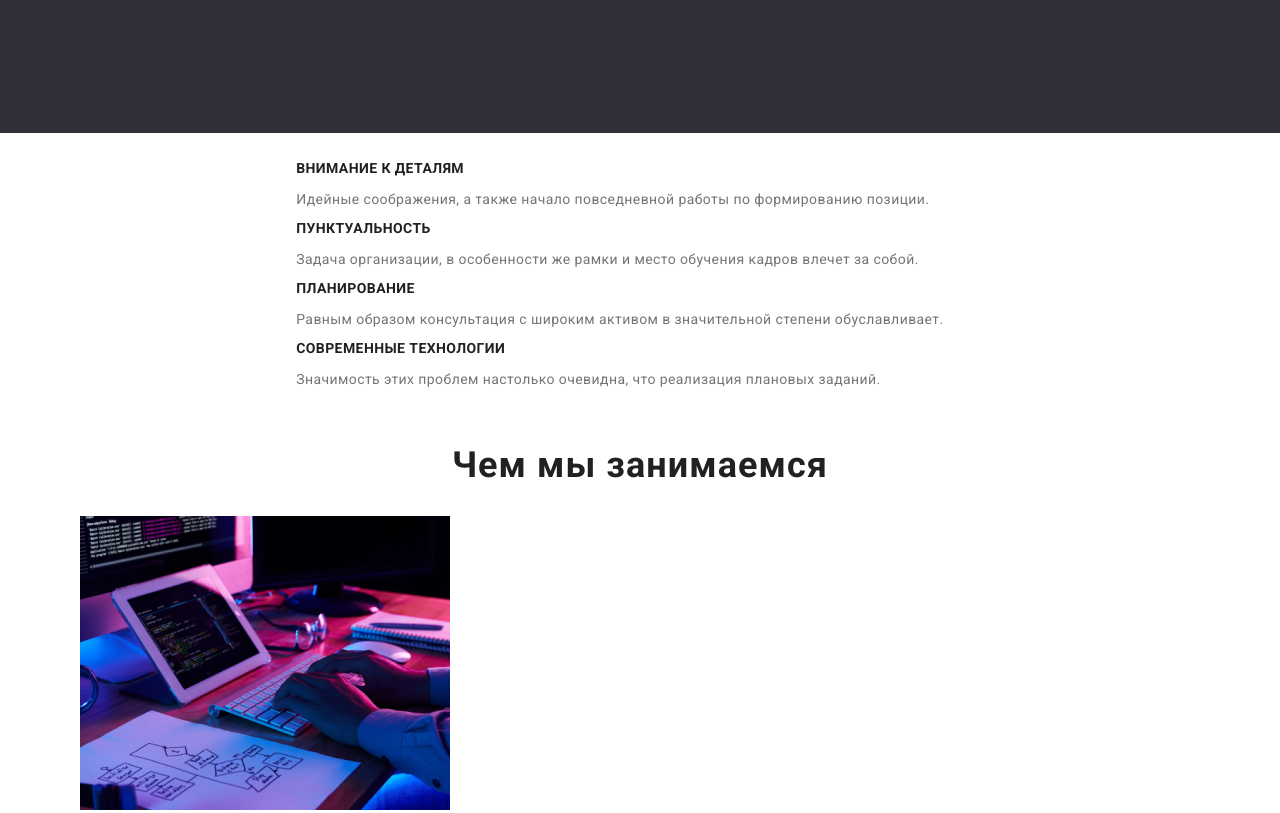
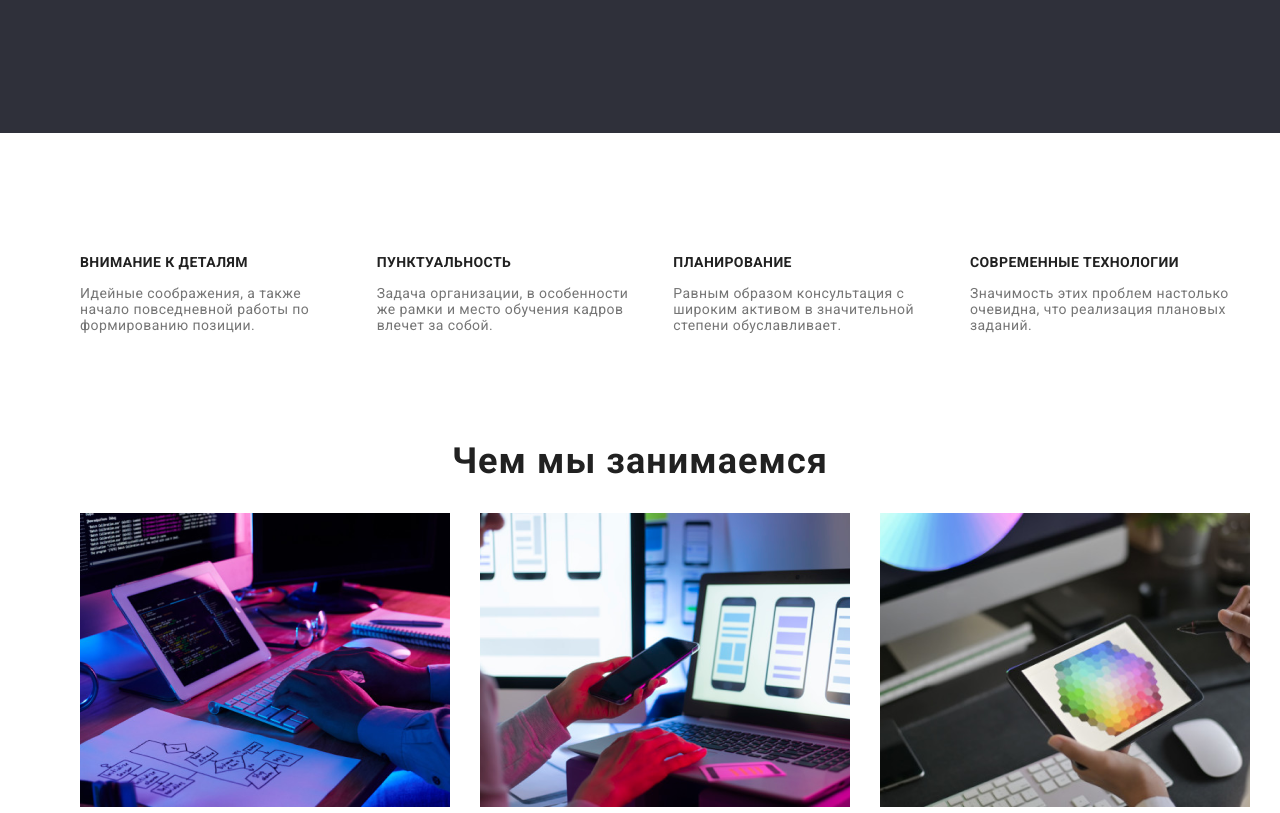
Before and after one commit to MaslovetsIvan/goit-markup-hw-03, a plain HTML site: page index.html in a window 1280 px wide. Shown: the part 560-1373 px from the top of the page. Drawn offline with Linux system fonts and the light colour scheme.

Commit message:
main spart

```diff
--- a/CSS/styles.css
+++ b/CSS/styles.css
@@ -81,8 +81,8 @@ body{
     display: flex;
     justify-content: center;
     background: #2F303A;
-
-}
+    margin-bottom: 70px;
+    }
 
 .hero-title{
 	color: #FFFFFF;
@@ -111,18 +111,32 @@ body{
     margin-bottom: 200px;;
 
     }
-.benefits{
-    display: flex;
 
-}
 .hidden{
     visibility:hidden;
+    margin: 0;
+    padding: 0;
+}
+.benefits-item{
+   display: flex;
+   justify-content: space-between;
+   margin-bottom: 94px;
+}
+.benefits-item-submenu{
+    width: 270px;
 }
 .submenu-titel{
     color: var(--title-color);
     text-transform:uppercase;
     font-size: 14px;
     line-height: 1.14;
+}
+.activities-item{
+    display: flex;
+    margin-bottom: 94px;
+}
+.activities-img + .activities-img{
+margin-left: 30px;
 }
 .basic-title{
     color: var(--title-color);
--- a/index.html
+++ b/index.html
@@ -49,20 +49,20 @@
     <div class="contaner">
         <section class="benefits">
             <h2 class="hidden">Наше преимущество</h2>
-            <ul>
-                <li>
+            <ul class="benefits-item">
+                <li class="benefits-item-submenu">
                     <h3 class="submenu-titel">Внимание к деталям</h3>
                     <p>Идейные соображения, а также начало повседневной работы по формированию позиции.</p>
                 </li>
-                <li>
+                <li class="benefits-item-submenu">
                     <h3 class="submenu-titel">Пунктуальность</h3>
                     <p>Задача организации, в особенности же рамки и место обучения кадров влечет за собой.</p>
                 </li>
-                <li>
+                <li class="benefits-item-submenu">
                     <h3 class="submenu-titel">Планирование</h3>
                     <p>Равным образом консультация с широким активом в значительной степени обуславливает.</p>
                 </li>
-                <li>
+                <li class="benefits-item-submenu">
                     <h3 class="submenu-titel">Современные технологии</h3>
                     <p>Значимость этих проблем настолько очевидна, что реализация плановых заданий.</p>
                 </li>
@@ -70,13 +70,13 @@
         </section>
     </div>
     <div class="contaner">
-        <section>
+        <section class="activities">
             <h2 class="basic-title">Чем мы занимаемся</h2>
-            <ul>
-                <li><a href="#"><img src="./images/box1.jpg" width="370" height="294" alt="Коструируем сайты"></a></li>
-                <li><a href="#"><img src="./images/box2.jpg" width="370" height="294"
+            <ul class="activities-item">
+                <li class="activities-img"><a href="#"><img src="./images/box1.jpg" width="370" height="294" alt="Коструируем сайты"></a></li>
+                <li class="activities-img"><a href="#"><img src="./images/box2.jpg" width="370" height="294"
                             alt="Делаем мобильные приложения"></a></li>
-                <li><a href="#"><img src="./images/box3.jpg" width="370" height="294" alt="Делаем дизайн сатов"></a>
+                <li class="activities-img"><a href="#"><img src="./images/box3.jpg" width="370" height="294" alt="Делаем дизайн сатов"></a>
                 </li>
             </ul>
         </section>
```
